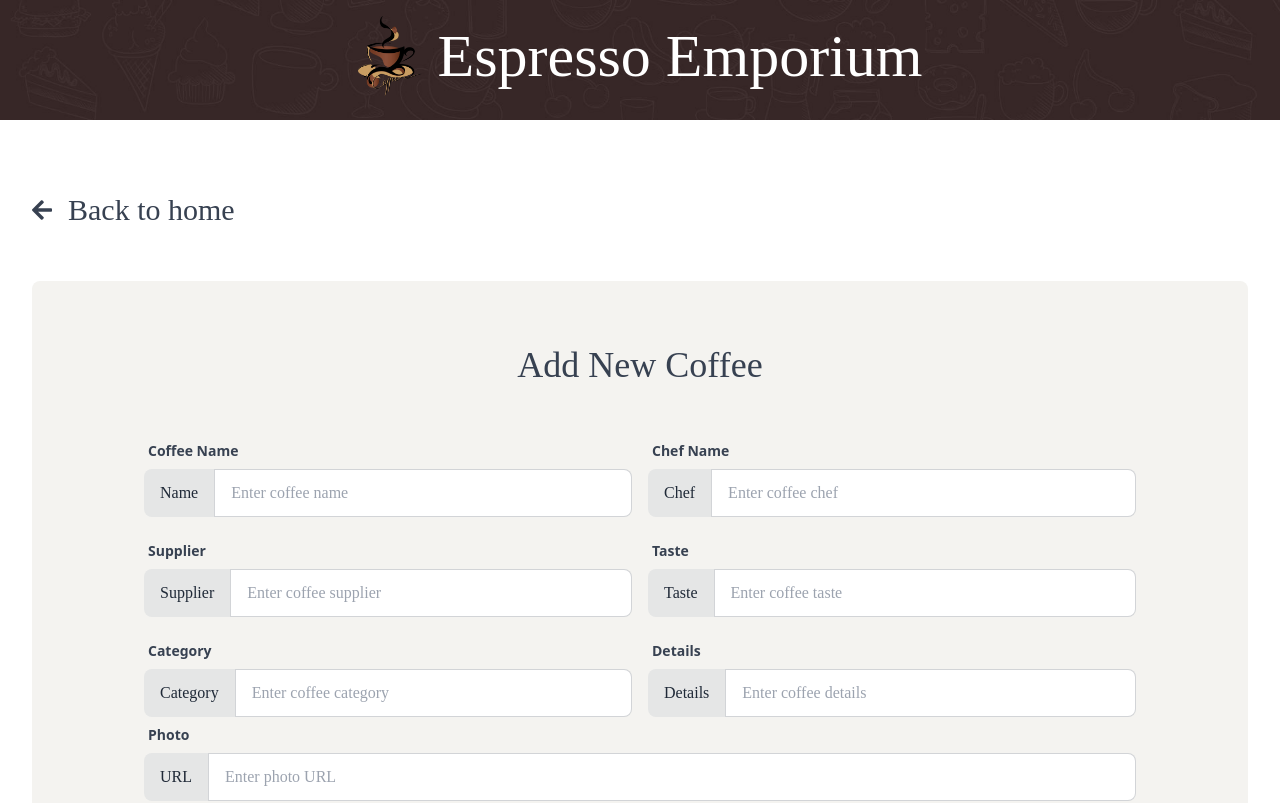
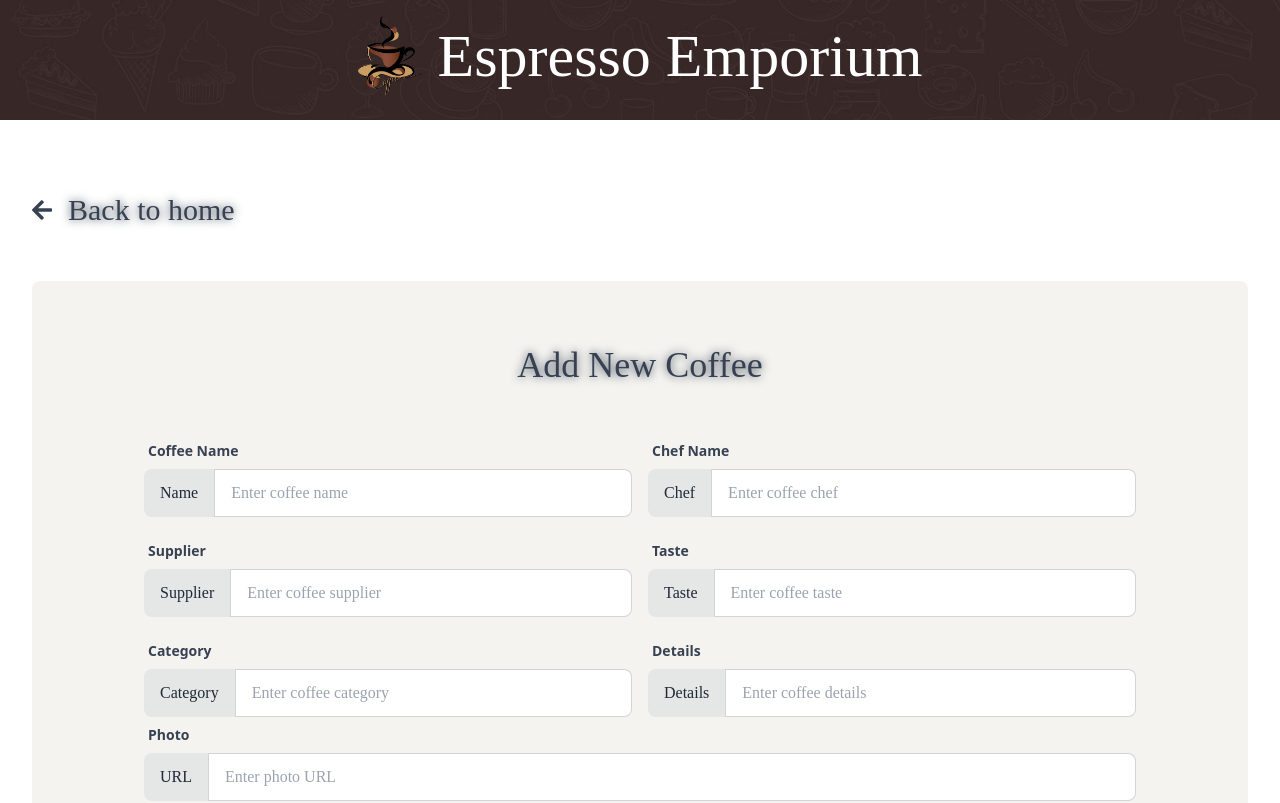
Before and after one commit to Abdullah149081/coffee-store-client, a React (Vite) app: page /addCoffee in a window 1280 px wide. Shown: the top 803 px of the page. Built offline with nearby package versions, Linux system fonts and the light colour scheme; a web font is replaced by a local one.

Commit message:
text shadow

```diff
--- a/src/components/AddCoffee.jsx
+++ b/src/components/AddCoffee.jsx
@@ -2,19 +2,23 @@ import { FaArrowLeft } from "react-icons/fa";
 import { Link } from "react-router-dom";
 
 const AddCoffee = () => {
+  const handlerAddCoffee = (e) => {
+    e.preventDefault();
+  };
+
   return (
     <div className="coffee-container">
       <Link to="/">
-        <button className="text-[#374151] text-3xl" type="button">
-          <span className="inline-flex gap-4 items-center">
-            <FaArrowLeft className="w-5" />
+        <button className="text-[#374151] text-3xl  " type="button">
+          <span className="inline-flex gap-4 items-center text-shadow ">
+            <FaArrowLeft className="w-5 " />
             Back to home
           </span>
         </button>
       </Link>
       <div className="bg-[#F4F3F0] mt-12 py-4 px-2 lg:px-28 lg:py-16 rounded-lg">
-        <h1 className="text-center text-4xl text-[#374151] ">Add New Coffee</h1>
-        <form className=" mt-12 ">
+        <h1 className="text-center text-4xl text-[#374151] text-shadow ">Add New Coffee</h1>
+        <form onSubmit={handlerAddCoffee} className=" mt-12 ">
           <div className="grid lg:grid-cols-2 gap-4 mt-12 ">
             <div className="form-control">
               <label className="label">
--- a/src/index.css
+++ b/src/index.css
@@ -11,3 +11,7 @@
 .coffee-container {
   @apply px-4 py-16 mx-auto sm:max-w-xl md:max-w-full lg:max-w-screen-xl md:px-24 lg:px-8 lg:py-20;
 }
+
+.text-shadow {
+  text-shadow: 0px 0px 10px #374151;
+}
--- a/tailwind.config.cjs
+++ b/tailwind.config.cjs
@@ -11,5 +11,6 @@ export default {
   daisyui: {
     themes: ["light"],
   },
+
   plugins: [require("daisyui")],
 };
```
